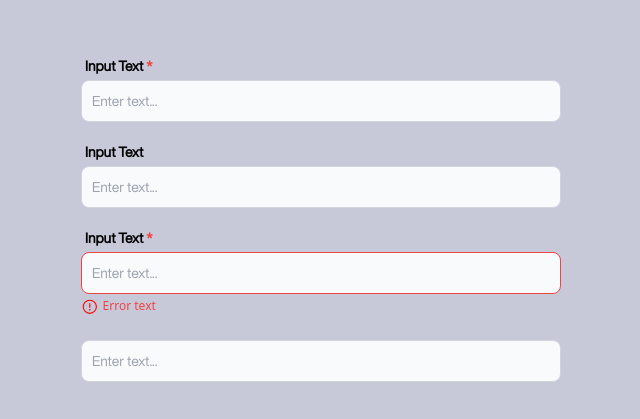
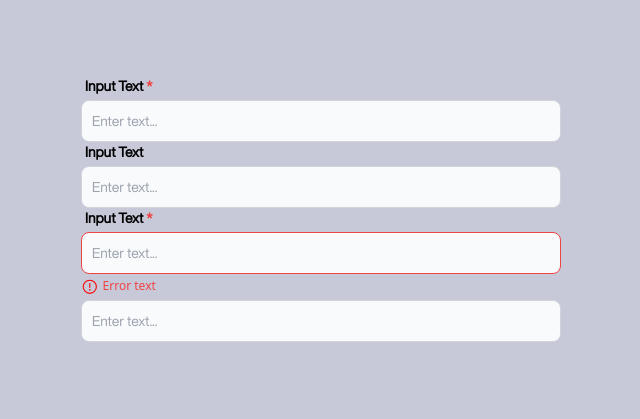
Before and after one commit to UofA-Blueprint/AlzheimerCalgary2.0, a React (Vite) app: page /input-field-test in a window 1280 px wide. Shown: the part 191-610 px from the top of the page, without its empty margins (319-959 px from the left). Built offline with nearby package versions, Linux system fonts and the light colour scheme.

Commit message:
:bug: input fixes

```diff
--- a/src/components/InputField.tsx
+++ b/src/components/InputField.tsx
@@ -22,13 +22,13 @@ function InputField({ type, error, label, required }: InputFieldProps) {
   }
 
   return (
-    <div className="mt-5 w-[30em]">
+    <div className="w-[30em]">
       {required === false ? (
-        <label className="font-extrabold block mb-1 ml-1 text-sm text-light-500 dark:text-white">
+        <label className="font-extrabold block mb-1 ml-1 text-sm text-light-500">
           {label}
         </label>
       ) : (
-        <label className="font-extrabold block mb-1 ml-1 text-sm text-light-500 dark:text-white">
+        <label className="font-extrabold block mb-1 ml-1 text-sm text-light-500">
           {label} <span className="text-red-500"> * </span>
         </label>
       )}
@@ -52,7 +52,11 @@ function InputField({ type, error, label, required }: InputFieldProps) {
           ></input>
 
           <div className="flex mt-1 align-middle">
-            <WarningCircle color="red" className="mr-1" size={"1.1em"} />
+            <WarningCircle
+              color="red"
+              className="mr-1"
+              size={"1.1em"}
+            />
             <span className="text-red-500 text-xs "> Error {type} </span>
           </div>
         </div>
```
